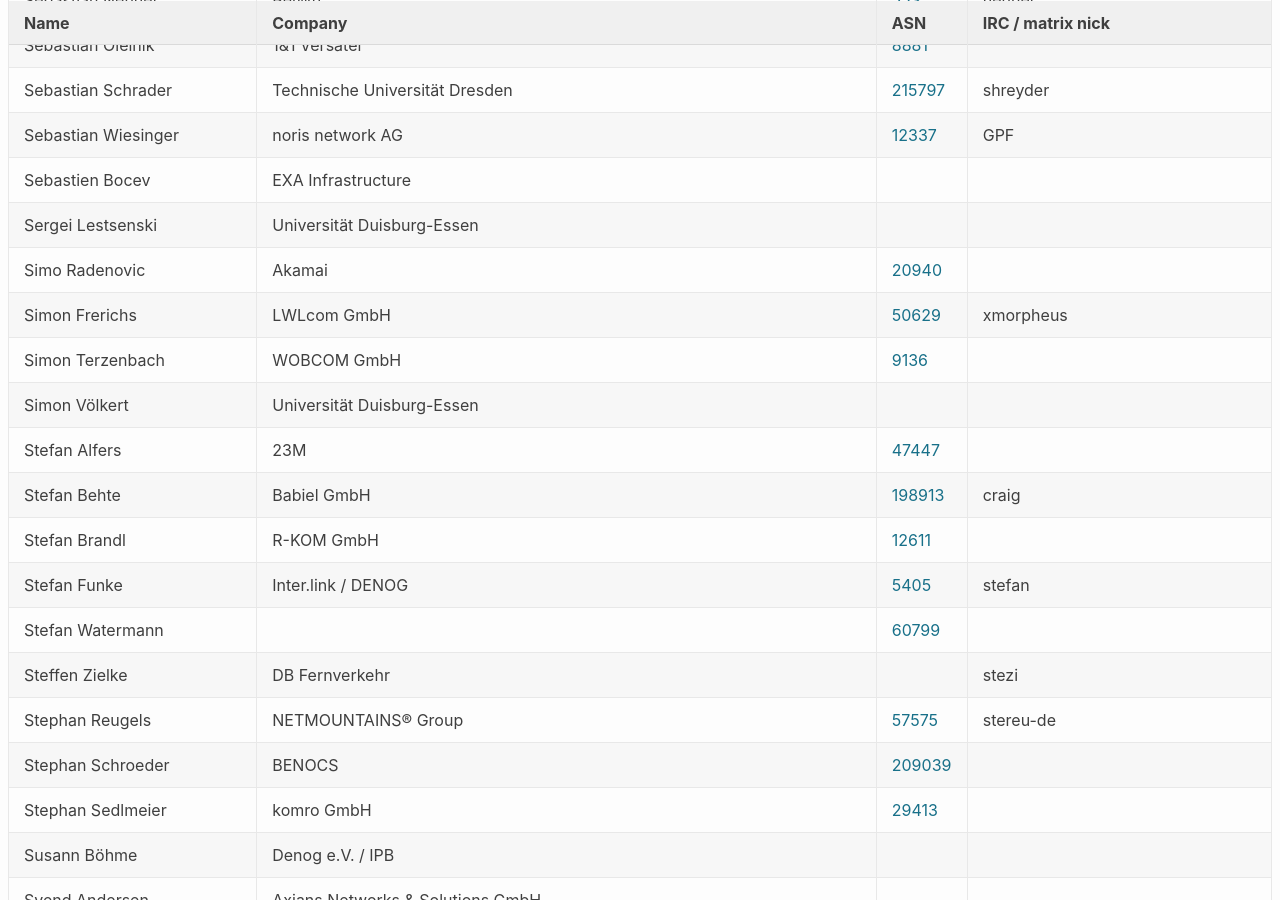
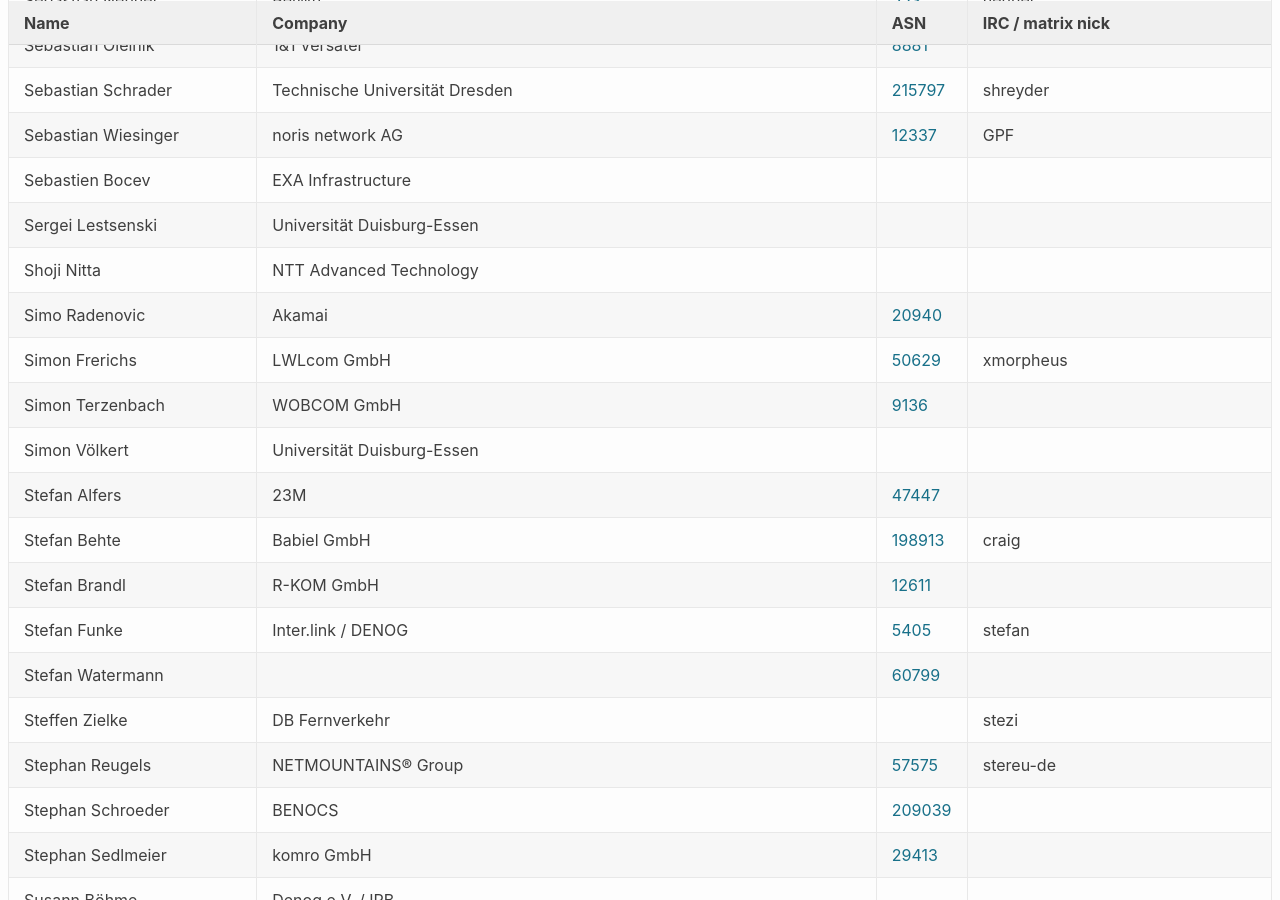
Before and after one commit to denog/pretix-attendeelist, a Jekyll site: the page built from denog17/index.markdown, in a window 1280 px wide and 900 px high, scrolled down 18133 px. Built offline with Jekyll 4.4.1, drawn with Linux system fonts in a browser that asks for light colours.

Commit message:
Latest data: Wed Oct  1 08:35:31 UTC 2025

```diff
--- a/_data/attendees_denog17_onsite.json
+++ b/_data/attendees_denog17_onsite.json
@@ -2424,6 +2424,12 @@
     "asn": null
   },
   {
+    "name": "Shoji Nitta",
+    "company": "NTT Advanced Technology",
+    "irc": null,
+    "asn": null
+  },
+  {
     "name": "Simon Frerichs",
     "company": "LWLcom GmbH",
     "irc": "xmorpheus",
```
